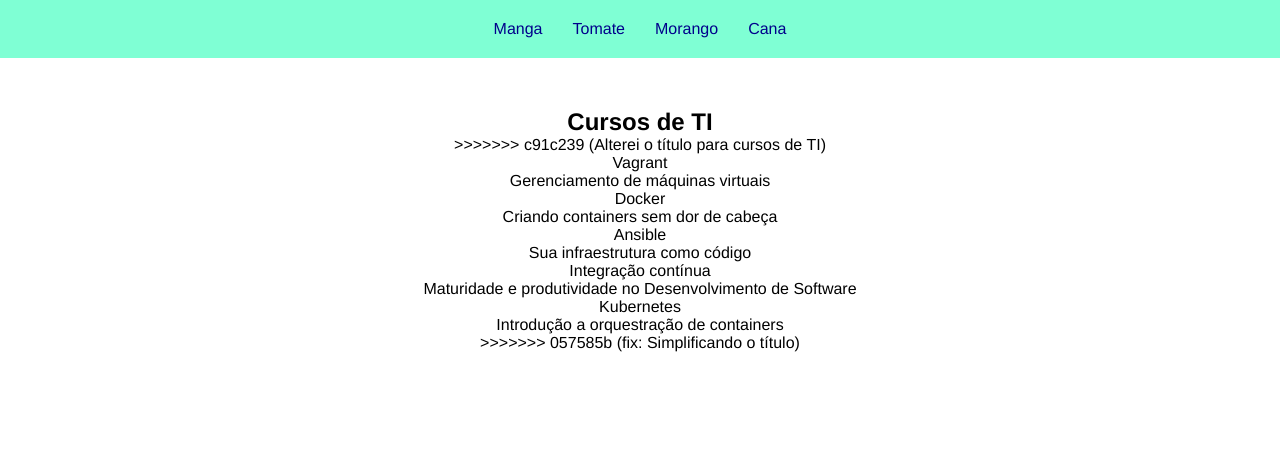
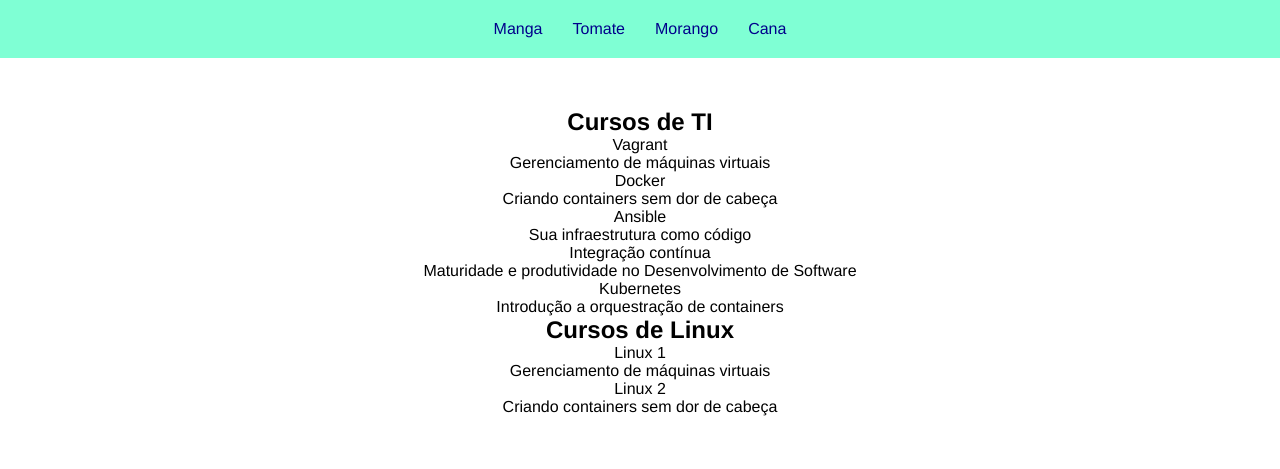
Before and after one commit to linusmanuel/learn-git, a plain HTML site: page index.html in a window 1280 px wide. Drawn offline with Linux system fonts and the light colour scheme.

Commit message:
Adicionando os cursos de linux 1 e 2

```diff
--- a/index.html
+++ b/index.html
@@ -21,7 +21,6 @@
 
     <section class="section-welcome">
       <h2 class="heading-2">Cursos de TI</h2>
-      >>>>>>> c91c239 (Alterei o título para cursos de TI)
 
       <dl>
         <dt>Vagrant</dt>
@@ -40,7 +39,16 @@
         <dd>Introdução a orquestração de containers</dd>
       </dl>
 
-      >>>>>>> 057585b (fix: Simplificando o título)
+      <h2 class="heading-2">Cursos de Linux</h2>
+
+      <dl>
+        <dt>Linux 1</dt>
+        <dd>Gerenciamento de máquinas virtuais</dd>
+
+        <dt>Linux 2</dt>
+        <dd>Criando containers sem dor de cabeça</dd>
+      </dl>
+
     </section>
   </body>
 
```
